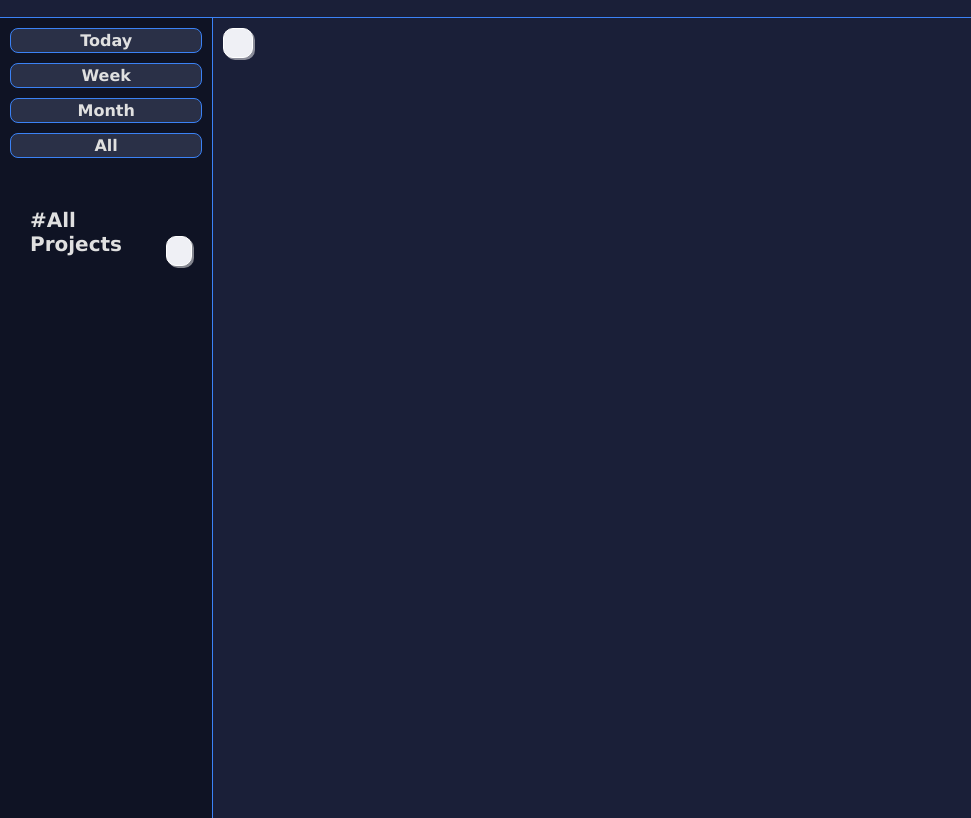
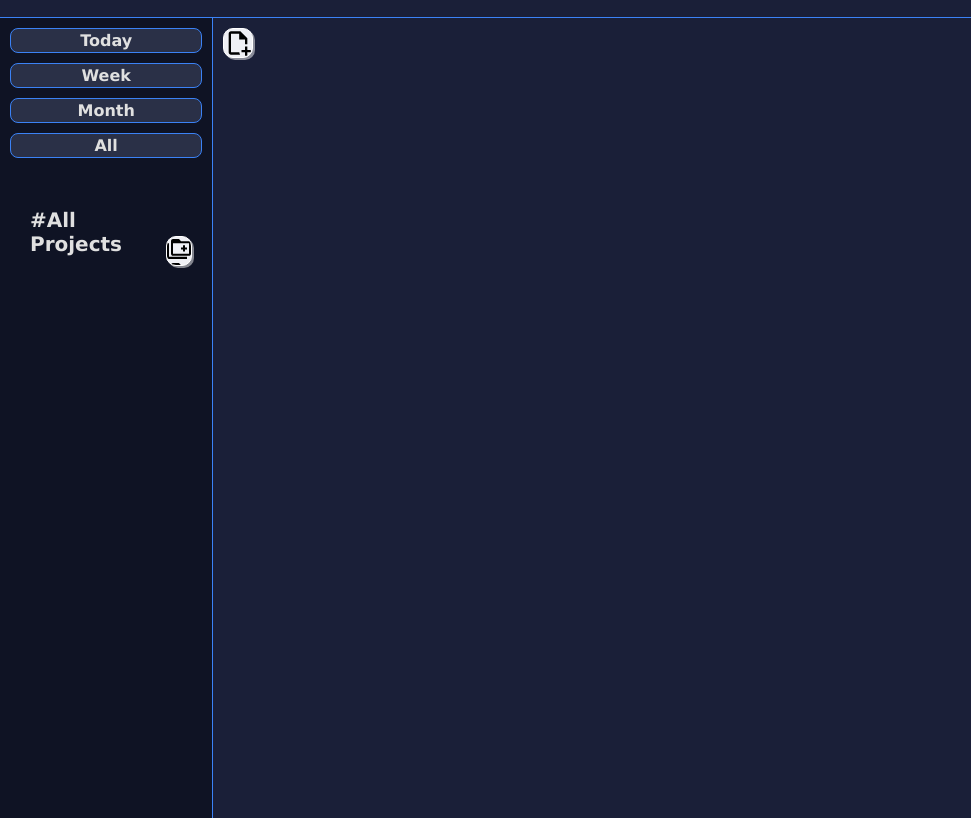
Before and after one commit to pedrohmtoledo/todos, a website built with webpack: page src/template.html in a window 1280 px wide. Shown: the part 116-934 px from the top of the page, without its empty margins (0-971 px from the left). Built offline with nearby package versions, Linux system fonts and the light colour scheme; files whose address does not match are found by name.

Commit message:
deployment commit

```diff
--- a/src/styles/static.css
+++ b/src/styles/static.css
@@ -85,12 +85,12 @@ header h1 {
 
 }
 #add-task {
-    background-image: url("~/home/pedro/repos/template/src/img/task.svg");
+    background-image: url("/src/img/task.svg");
 
 }
 
 #add-project {
-    background-image: url("~/home/pedro/repos/template/src/img/project.svg");
+    background-image: url("/src/img/project.svg");
     align-self: end;
 
 }
```
